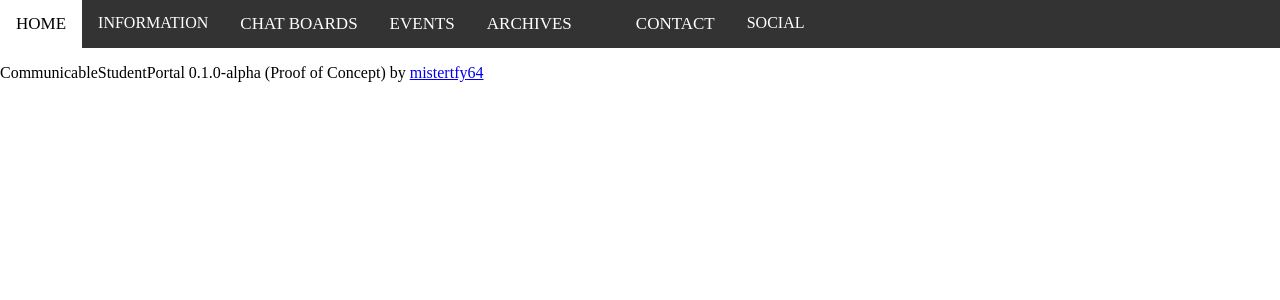
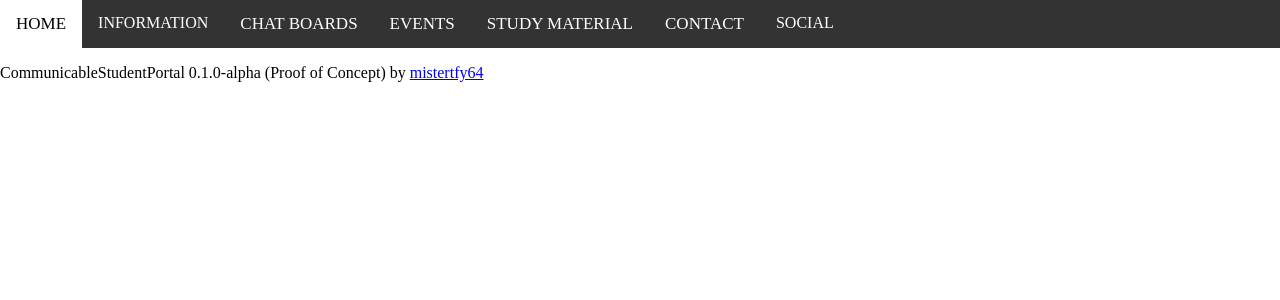
Before and after one commit to mistertfy64/CommunicableStudentPortal, a Node server app: page / in a window 1280 px wide. Shown: the top 300 px of the page. Run offline with Node 20, Linux system fonts and the light colour scheme; some libraries are stand-ins or nearby versions.

Commit message:
more css + topnav

```diff
--- a/views/partials/header.ejs
+++ b/views/partials/header.ejs
@@ -13,8 +13,7 @@
 	</div>
 	<a href=''>CHAT BOARDS</a>
 	<a href=''>EVENTS</a>
-	<a href=''>ARCHIVES</a>
-	<a href=''></a>
+	<a href=''>STUDY MATERIAL</a>
 	<a href=''>CONTACT</a>
 	<div class='dropdown'>
 		<button class='dropbtn'>SOCIAL</button>
```
